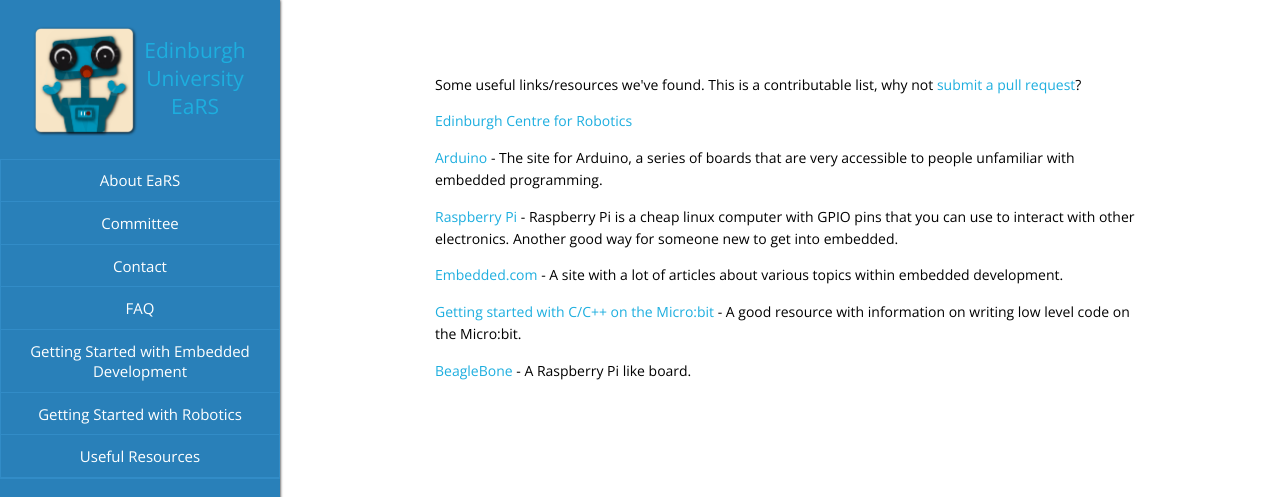
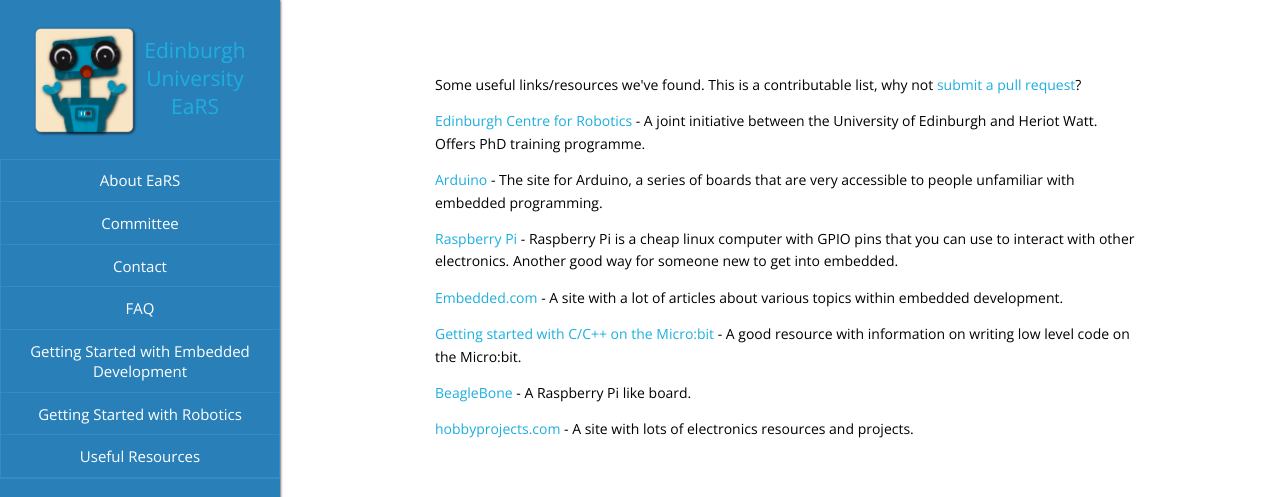
Before and after one commit to ears-edi/ears-edi.github.io, a plain HTML site: page useful.html in a window 1280 px wide. Shown: the top 497 px of the page. Drawn offline with nearby package versions, Linux system fonts and the light colour scheme.

Commit message:
Add links to mirror f4960af

```diff
--- a/useful.html
+++ b/useful.html
@@ -63,12 +63,13 @@
 <section id="content" class="body">
 
         <p>Some useful links/resources we've found. This is a contributable list, why not <a href="https://github.com/ears-edi/earssite">submit a pull request</a>?</p>
-<p><a href="http://www.edinburgh-robotics.org/">Edinburgh Centre for Robotics</a></p>
+<p><a href="http://www.edinburgh-robotics.org/">Edinburgh Centre for Robotics</a> - A joint initiative between the University of Edinburgh and Heriot Watt. Offers PhD training programme.</p>
 <p><a href="https://www.arduino.cc/">Arduino</a> - The site for Arduino, a series of boards that are very accessible to people unfamiliar with embedded programming.</p>
 <p><a href="https://www.raspberrypi.org/">Raspberry Pi</a> - Raspberry Pi is a cheap linux computer with GPIO pins that you can use to interact with other electronics. Another good way for someone new to get into embedded.</p>
 <p><a href="http://embedded.com">Embedded.com</a> - A site with a lot of articles about various topics within embedded development.</p>
 <p><a href="http://www.i-programmer.info/programming/hardware/9651-getting-started-with-cc-on-the-microbit.html">Getting started with C/C++ on the Micro:bit</a> - A good resource with information on writing low level code on the Micro:bit.</p>
 <p><a href="http://beagleboard.org/bone">BeagleBone</a> - A Raspberry Pi like board.</p>
+<p><a href="http://www.hobbyprojects.com">hobbyprojects.com</a> - A site with lots of electronics resources and projects.</p>
 </section>
   </article>
 
```
Also changed, not shown: startrobot.html (+2 -1 lines).
